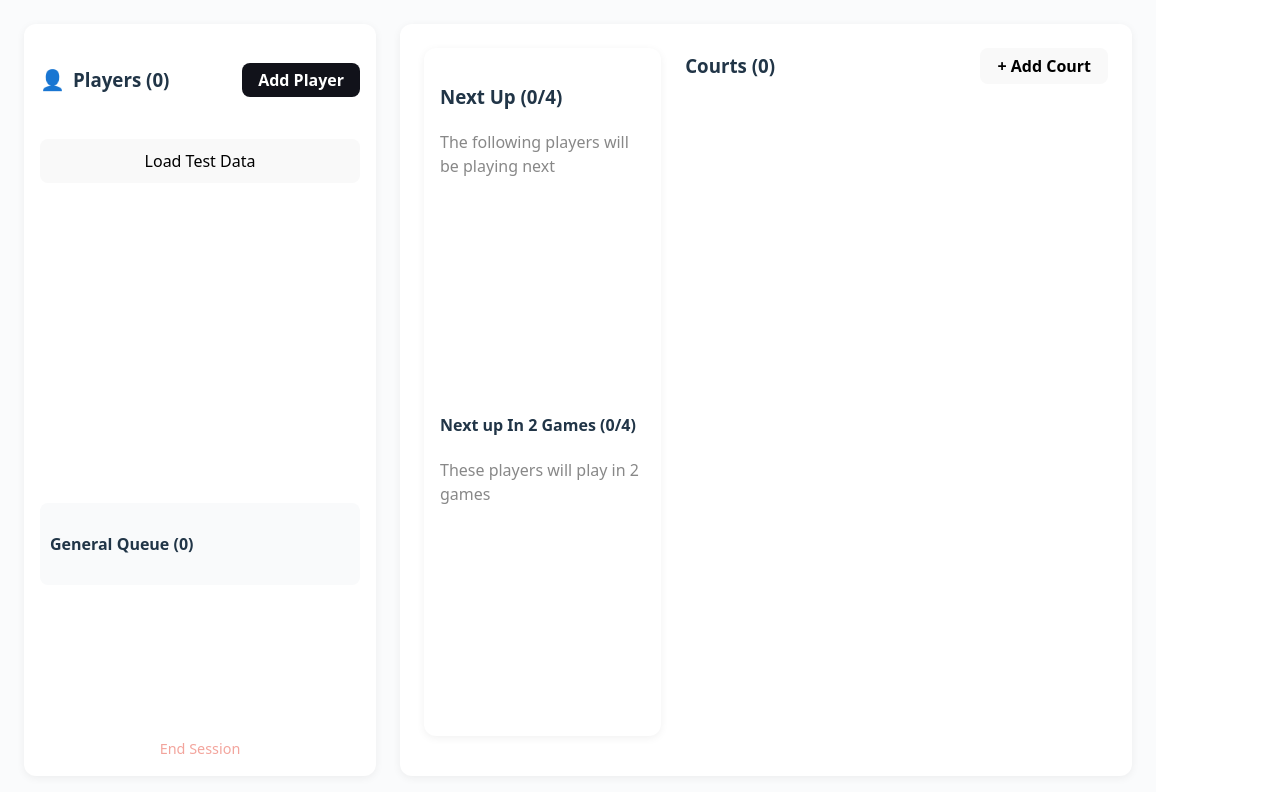
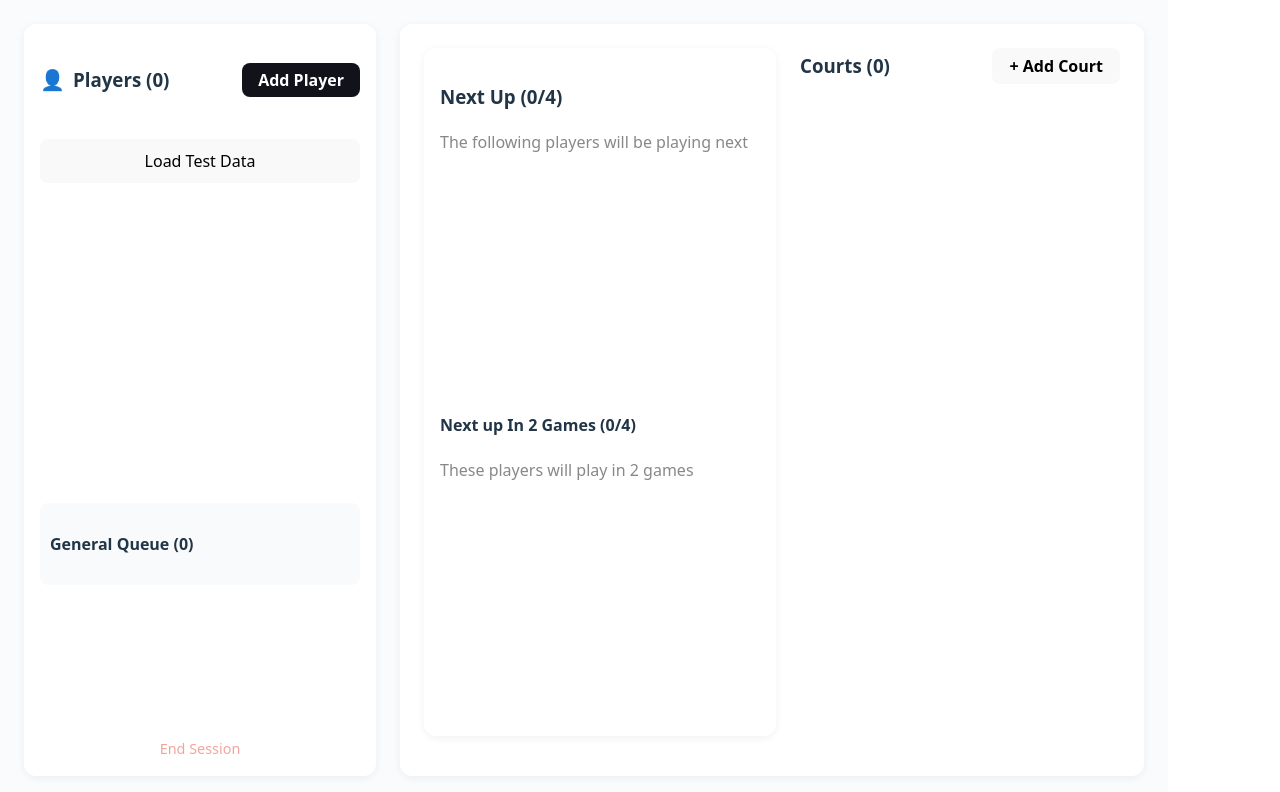
Before and after one commit to ghf4336/PaddleStack, a React (Vite) app in the folder client/: page / in a window 1280 px wide. Shown: the top 792 px of the page. Built offline with nearby package versions, Linux system fonts and the light colour scheme.

Commit message:
fix resizing changes

```diff
--- a/client/src/App.css
+++ b/client/src/App.css
@@ -152,8 +152,9 @@
   box-shadow: 0 2px 8px rgba(0,0,0,0.06);
   padding: 16px; /* slightly smaller padding */
   margin-bottom: 16px; /* slightly smaller margin */
-  width: 30%; /* slightly smaller width */
-  max-width: 480px; /* slightly smaller max width */
+  width: 320px; /* fixed width to prevent resizing */
+  max-width: 320px;
+  min-width: 280px;
   display: flex;
   flex-direction: column;
 }
```
